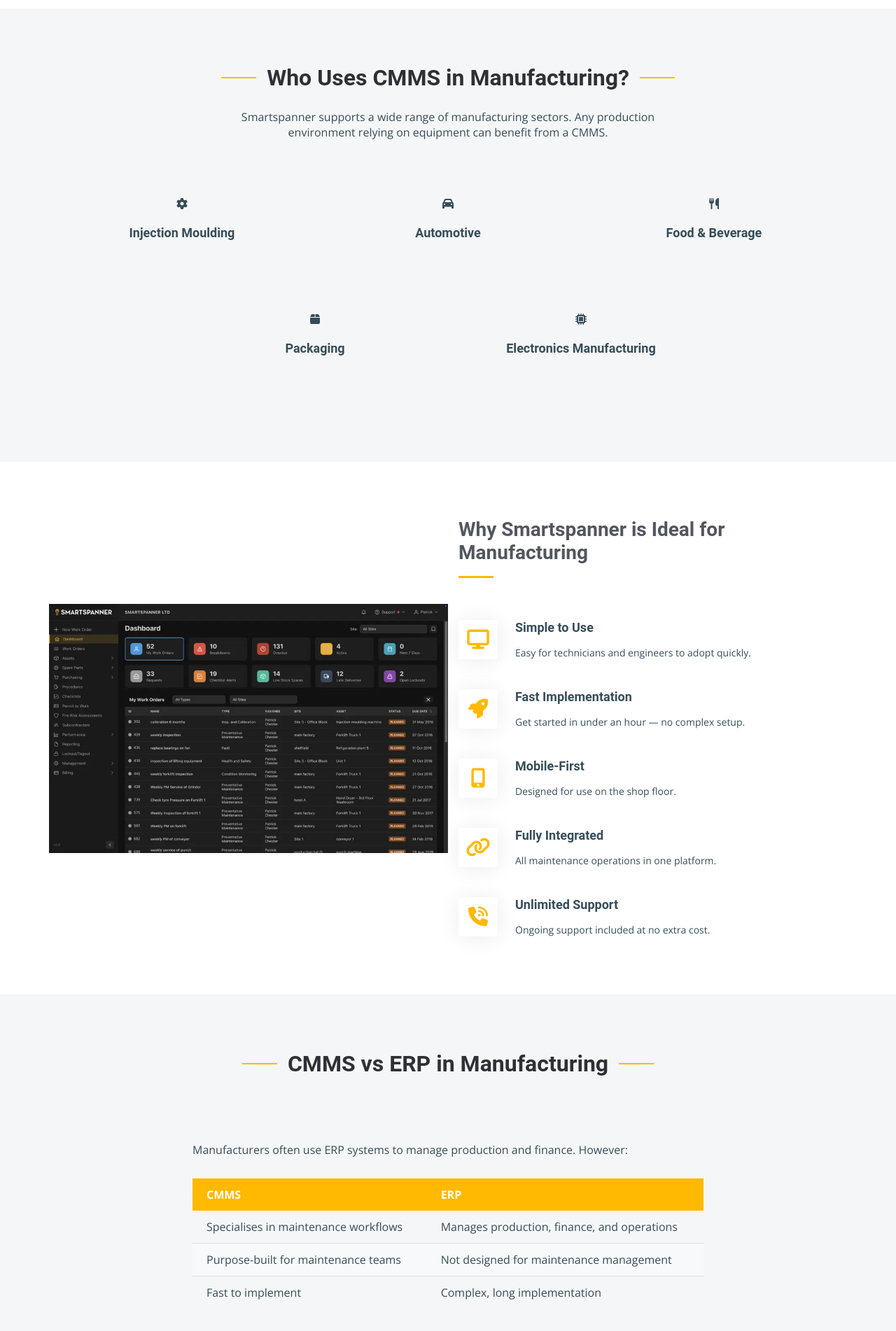
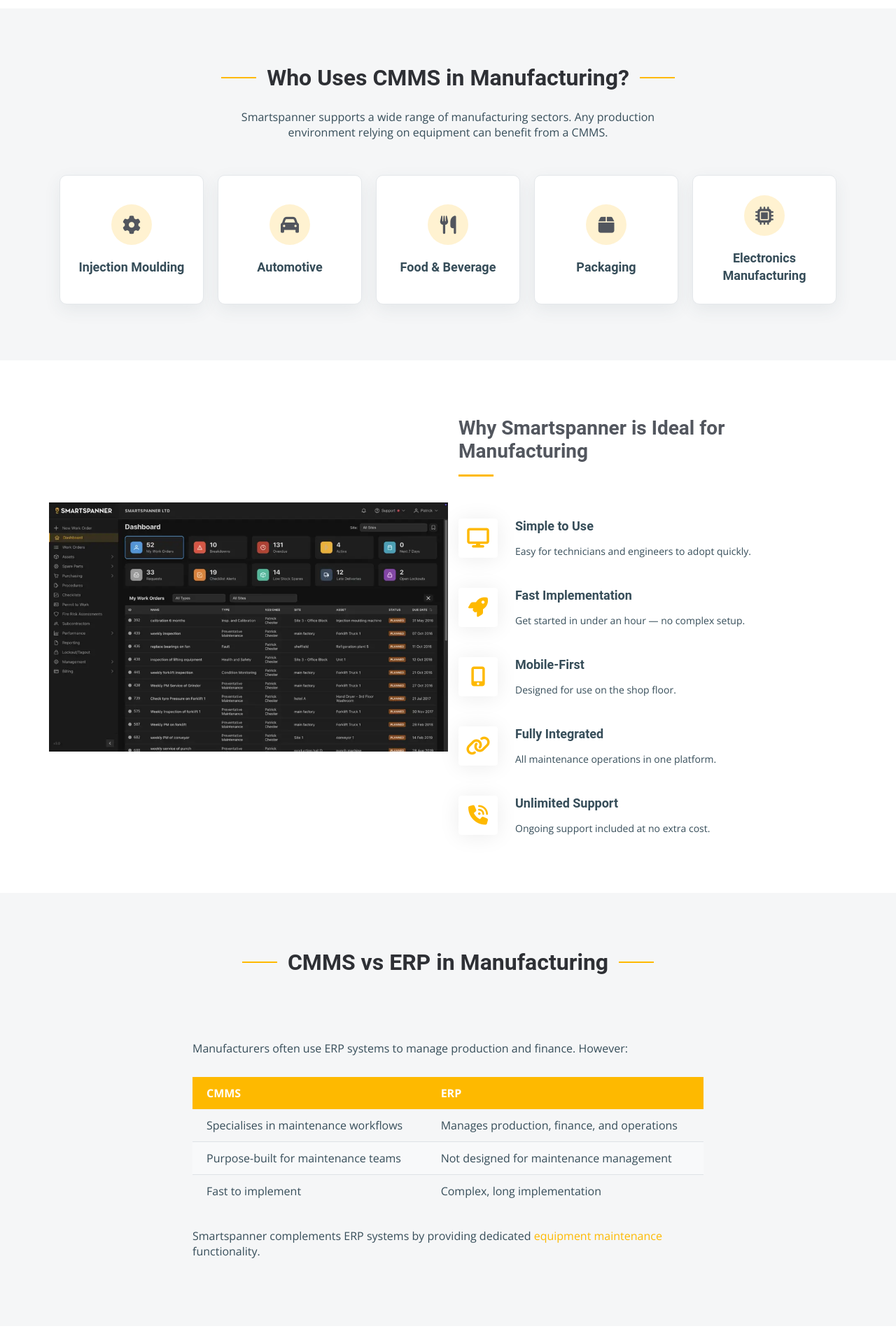
Before and after one commit to smartspanner/smartspanner.com, a Jekyll site: the page built from cmms-for-manufacturing.html, in a window 1280 px wide. Shown: the part 4193-6095 px from the top of the page at 70% size. Built offline with Jekyll 4.4.1, drawn with Linux system fonts in a browser that asks for light colours.

Commit message:
style: fix manufacturing sector card layout

```diff
--- a/cmms-for-manufacturing.html
+++ b/cmms-for-manufacturing.html
@@ -4,6 +4,84 @@
 description: "CMMS software for manufacturing. Reduce downtime, improve asset reliability, and streamline maintenance with Smartspanner."
 keywords: cmms for manufacturing, manufacturing cmms software, maintenance software for manufacturing, cmms for factories, manufacturing maintenance system
 ---
+
+<style>
+  .manufacturing-sector-grid {
+    display: flex;
+    flex-wrap: wrap;
+    justify-content: center;
+    gap: 20px;
+  }
+
+  .manufacturing-sector-card {
+    flex: 1 1 180px;
+    max-width: 210px;
+    min-height: 170px;
+    padding: 28px 18px;
+    display: flex;
+    flex-direction: column;
+    align-items: center;
+    justify-content: center;
+    text-align: center;
+    background: #fff;
+    border: 1px solid #e4e7ea;
+    border-radius: 10px;
+    box-shadow: 0 8px 24px rgba(54, 77, 89, 0.08);
+  }
+
+  .manufacturing-sector-card .sector-icon {
+    width: 58px;
+    height: 58px;
+    margin-bottom: 20px;
+    display: inline-flex;
+    align-items: center;
+    justify-content: center;
+    color: var(--color-secondary);
+    background: rgba(254, 185, 0, 0.18);
+    border-radius: 50%;
+  }
+
+  .manufacturing-sector-card .sector-icon i {
+    font-size: 26px;
+  }
+
+  .manufacturing-sector-card h3 {
+    margin: 0;
+    color: var(--color-default);
+    font-size: 18px;
+    line-height: 1.35;
+  }
+
+  .manufacturing-sector-card h3 a {
+    color: inherit;
+  }
+
+  .manufacturing-sector-card h3 a:hover {
+    color: var(--color-primary);
+  }
+
+  @media (max-width: 1199px) {
+    .manufacturing-sector-card {
+      flex: 0 1 calc(33.333% - 14px);
+      max-width: calc(33.333% - 14px);
+    }
+  }
+
+  @media (max-width: 767px) {
+    .manufacturing-sector-card {
+      flex-basis: calc(50% - 10px);
+      max-width: calc(50% - 10px);
+    }
+  }
+
+  @media (max-width: 575px) {
+    .manufacturing-sector-card {
+      flex-basis: 100%;
+      max-width: 100%;
+      min-height: 145px;
+    }
+  }
+</style>
 
 <!-- Hero Section -->
 <section id="hero" class="hero">
@@ -254,46 +332,30 @@
         <h2>Who Uses CMMS in Manufacturing?</h2>
         <p>Smartspanner supports a wide range of manufacturing sectors. Any production environment relying on equipment can benefit from a CMMS.</p>
       </div>
-      <div class="row gy-4 justify-content-center">
-        <div class="col-lg-4 col-md-6">
-          <div class="service-item" style="padding: 30px; text-align: center;">
-            <div class="icon" style="margin: 0 auto 20px;">
-              <i class="fa-solid fa-gear"></i>
-            </div>
-            <h3 style="font-size: 18px;"><a href="{{ '/cmms-for-injection-moulding' | relative_url }}" style="color: var(--color-default);">Injection Moulding</a></h3>
-          </div>
+      <div class="manufacturing-sector-grid">
+        <div class="manufacturing-sector-card">
+          <div class="sector-icon" aria-hidden="true"><i class="fa-solid fa-gear"></i></div>
+          <h3><a href="{{ '/cmms-for-injection-moulding' | relative_url }}">Injection Moulding</a></h3>
         </div>
-        <div class="col-lg-4 col-md-6">
-          <div class="service-item" style="padding: 30px; text-align: center;">
-            <div class="icon" style="margin: 0 auto 20px;">
-              <i class="fa-solid fa-car"></i>
-            </div>
-            <h3 style="font-size: 18px;">Automotive</h3>
-          </div>
+
+        <div class="manufacturing-sector-card">
+          <div class="sector-icon" aria-hidden="true"><i class="fa-solid fa-car"></i></div>
+          <h3>Automotive</h3>
         </div>
-        <div class="col-lg-4 col-md-6">
-          <div class="service-item" style="padding: 30px; text-align: center;">
-            <div class="icon" style="margin: 0 auto 20px;">
-              <i class="fa-solid fa-utensils"></i>
-            </div>
-            <h3 style="font-size: 18px;">Food & Beverage</h3>
-          </div>
+
+        <div class="manufacturing-sector-card">
+          <div class="sector-icon" aria-hidden="true"><i class="fa-solid fa-utensils"></i></div>
+          <h3>Food &amp; Beverage</h3>
         </div>
-        <div class="col-lg-4 col-md-6">
-          <div class="service-item" style="padding: 30px; text-align: center;">
-            <div class="icon" style="margin: 0 auto 20px;">
-              <i class="fa-solid fa-box"></i>
-            </div>
-            <h3 style="font-size: 18px;">Packaging</h3>
-          </div>
+
+        <div class="manufacturing-sector-card">
+          <div class="sector-icon" aria-hidden="true"><i class="fa-solid fa-box"></i></div>
+          <h3>Packaging</h3>
         </div>
-        <div class="col-lg-4 col-md-6">
-          <div class="service-item" style="padding: 30px; text-align: center;">
-            <div class="icon" style="margin: 0 auto 20px;">
-              <i class="fa-solid fa-microchip"></i>
-            </div>
-            <h3 style="font-size: 18px;">Electronics Manufacturing</h3>
-          </div>
+
+        <div class="manufacturing-sector-card">
+          <div class="sector-icon" aria-hidden="true"><i class="fa-solid fa-microchip"></i></div>
+          <h3>Electronics Manufacturing</h3>
         </div>
       </div>
     </div>
```
